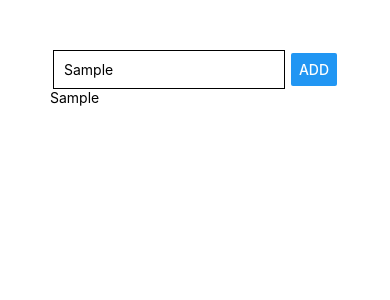
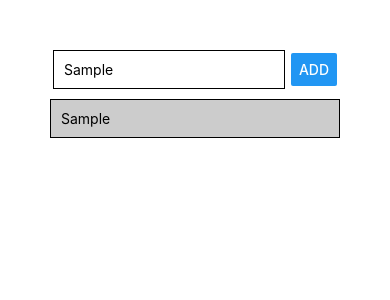
Before and after one commit to zaratejavier/Goal-list, a React Native app: screen / in a window 390 px wide. Both pictures are taken after typing "Sample" into the empty fields and a click on the button "ADD". Shown: the top 300 px of the page. Built offline with nearby package versions, Linux system fonts and the light colour scheme.

Commit message:
added some style to the items being added to the list

```diff
--- a/App.js
+++ b/App.js
@@ -29,7 +29,10 @@
       <View>
         <View>
           {/* We map over our array of items and display them to the screen */}
-          {courseGoals.map((goal) => <Text key={goal}>{goal}</Text>)}
+          {courseGoals.map(goal =>
+            <View key={goal} style={styles.listItem}>
+              <Text >{goal}</Text>
+            </View>)}
         </View>
       </View>
 
@@ -51,5 +54,12 @@
     borderBottomColor: "black",
     borderWidth: 1,
     padding: 10
+  },
+  listItem: {
+    padding: 10,
+    marginVertical: 10,
+    backgroundColor: '#ccc',
+    borderColor: 'black',
+    borderWidth: 1,
   }
 });
```
